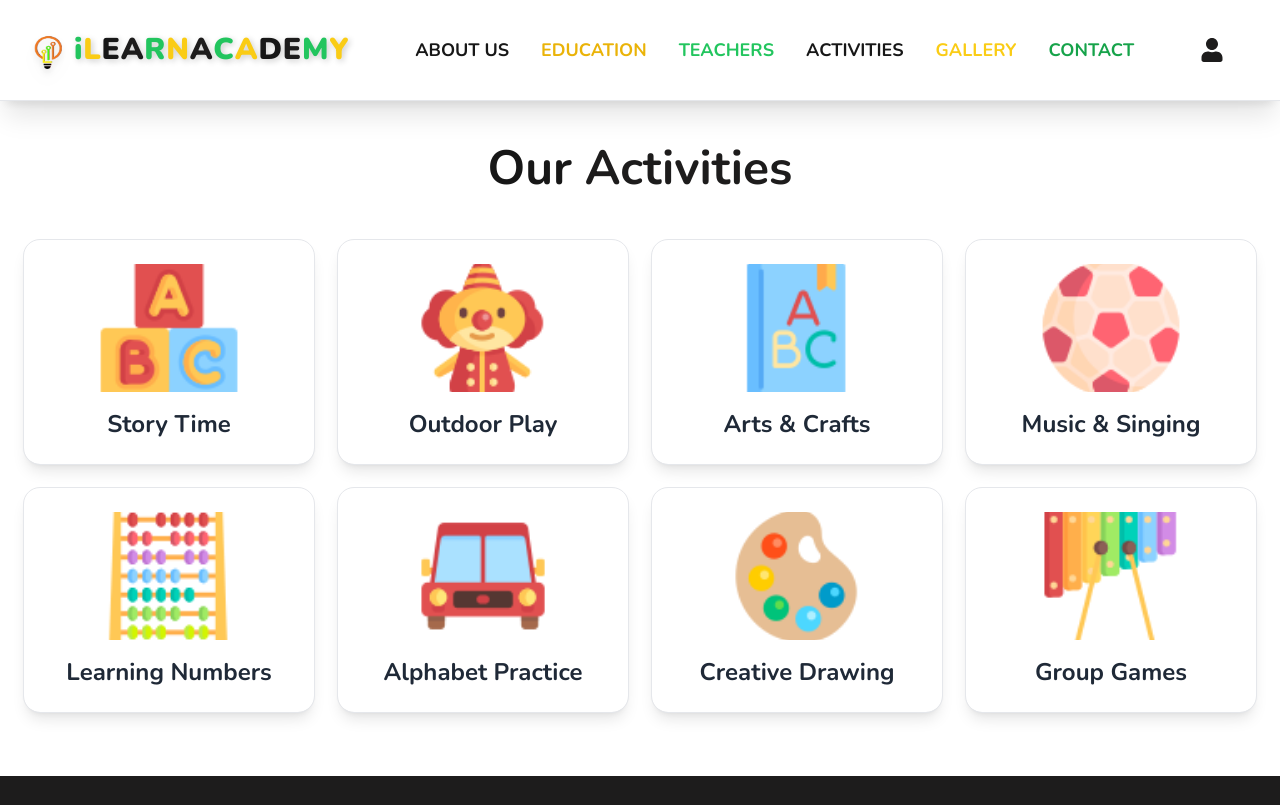
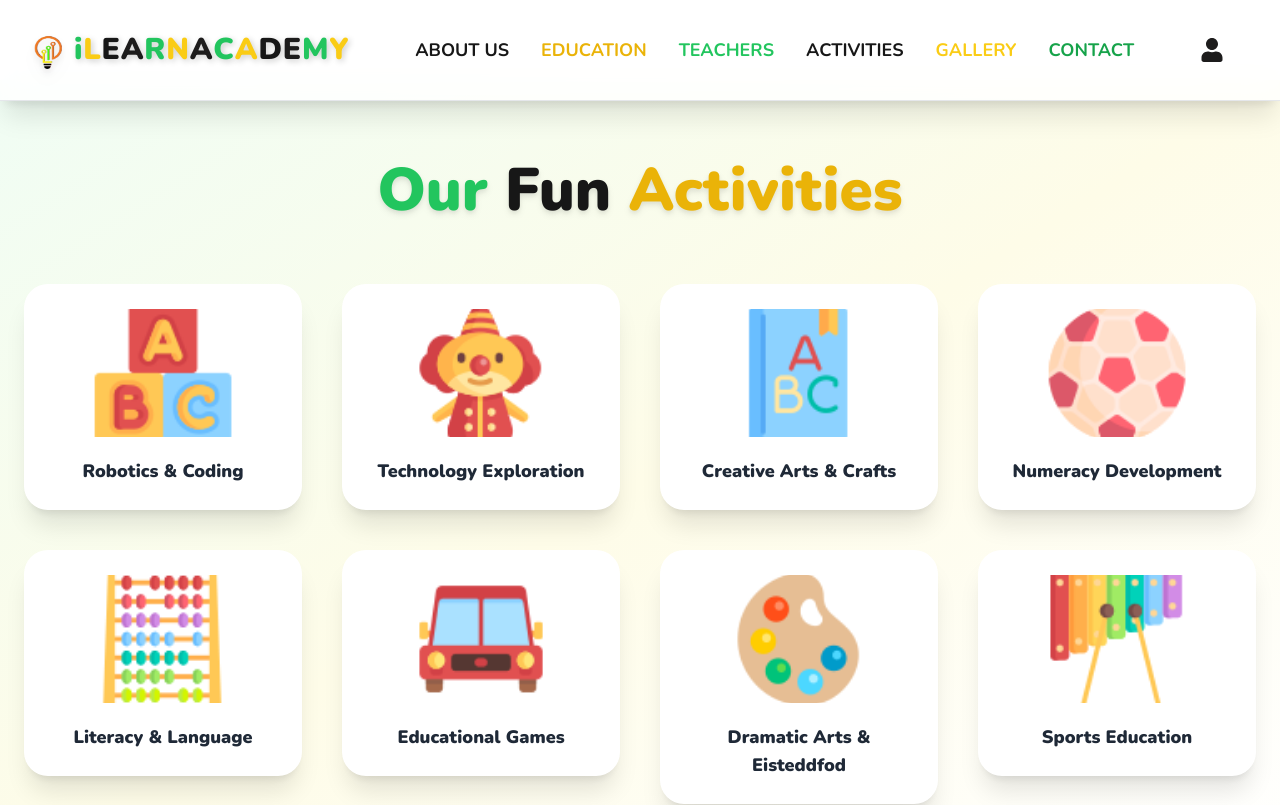
Before and after one commit to Masimbakutendaishe/iLearn, a Next.js app: page /Activities in a window 1280 px wide. Shown: the top 805 px of the page. Built offline with nearby package versions, Linux system fonts and the light colour scheme.

Commit message:
Update activities list and improve layout

```diff
--- a/pages/Activities.js
+++ b/pages/Activities.js
@@ -2,42 +2,79 @@ import Image from 'next/image';
 
 export default function Activities() {
   const activities = [
-    { id: 1, image: '/activities1.png', title: 'Story Time' },
-    { id: 2, image: '/activities2.png', title: 'Outdoor Play' },
-    { id: 3, image: '/activities3.png', title: 'Arts & Crafts' },
-    { id: 4, image: '/activities4.png', title: 'Music & Singing' },
-    { id: 5, image: '/activities5.png', title: 'Learning Numbers' },
-    { id: 6, image: '/activities6.png', title: 'Alphabet Practice' },
-    { id: 7, image: '/activities7.png', title: 'Creative Drawing' },
-    { id: 8, image: '/activities8.png', title: 'Group Games' },
+    { id: 1, image: '/activities1.png', title: 'Robotics & Coding' },
+    { id: 2, image: '/activities2.png', title: 'Technology Exploration' },
+    { id: 3, image: '/activities3.png', title: 'Creative Arts & Crafts' },
+    { id: 4, image: '/activities4.png', title: 'Numeracy Development' },
+    { id: 5, image: '/activities5.png', title: 'Literacy & Language' },
+    { id: 6, image: '/activities6.png', title: 'Educational Games' },
+    { id: 7, image: '/activities7.png', title: 'Dramatic Arts & Eisteddfod' },
+    { id: 8, image: '/activities8.png', title: 'Sports Education' },
   ];
 
   return (
-    <section className="mt-20 activities py-16 px-6" id="activities">
-      <h1 className="text-5xl font-bold text-center text-orange-400 mb-12">
-        Our <span className="text-black">Activities</span>
+    <section className="mt-20 py-20 px-6 bg-gradient-to-br from-green-50 via-yellow-50 to-orange-50" id="activities">
+
+      {/* TITLE */}
+      <h1 className="text-5xl md:text-6xl font-extrabold text-center mb-16">
+        <span className="text-green-500 drop-shadow-md">Our </span>
+        <span className="text-orange-500 drop-shadow-md">Fun </span>
+        <span className="text-yellow-500 drop-shadow-md">Activities</span>
       </h1>
 
-      <div className="grid grid-cols-1 sm:grid-cols-2 md:grid-cols-3 lg:grid-cols-4 gap-6">
-        {activities.map((activity) => (
+      {/* GRID */}
+      <div className="grid grid-cols-1 sm:grid-cols-2 md:grid-cols-3 lg:grid-cols-4 gap-10">
+
+        {activities.map((activity, index) => (
           <div
             key={activity.id}
-            className="bg-white p-6 text-center shadow-lg rounded-2xl outline outline-1 outline-gray-200 hover:scale-105 transition"
+            className="relative group perspective"
           >
+            {/* 3D CARD */}
+            <div className="bg-white rounded-3xl p-6 text-center shadow-xl transform transition duration-500 group-hover:rotate-y-6 group-hover:-translate-y-4 group-hover:shadow-2xl border border-white/50 backdrop-blur-lg">
+
+              {/* GLOW BACKGROUND */}
+              <div className="absolute inset-0 rounded-3xl opacity-0 group-hover:opacity-30 blur-xl transition duration-500 bg-gradient-to-r from-green-400 via-yellow-300 to-orange-400"></div>
+
+              {/* IMAGE */}
+              <div className="relative z-10">
                 <Image
                   src={activity.image}
                   alt={activity.title}
                   width={150}
                   height={150}
-              className="mx-auto h-32 object-cover transition-transform hover:scale-110"
+                  className="mx-auto h-32 object-cover transition duration-500 group-hover:scale-110 group-hover:rotate-3"
                 />
+              </div>
 
-            <h3 className="text-2xl font-bold text-gray-800 mt-4">
+              {/* TITLE */}
+              <h3 className="relative z-10 text-lg font-extrabold mt-5 text-gray-800 group-hover:text-orange-500 transition duration-300">
                 {activity.title}
               </h3>
+
+            </div>
           </div>
         ))}
+
       </div>
+
+      {/* FONT + 3D SUPPORT */}
+      <style jsx global>{`
+        @import url('https://fonts.googleapis.com/css2?family=Nunito:wght@400;700;900&display=swap');
+
+        * {
+          font-family: 'Nunito', sans-serif;
+        }
+
+        .perspective {
+          perspective: 1000px;
+        }
+
+        .group:hover .group-hover\\:rotate-y-6 {
+          transform: rotateY(6deg) translateY(-10px);
+        }
+      `}</style>
+
     </section>
   );
 }
```
Lines whose indentation alone changed are shown as unchanged.
